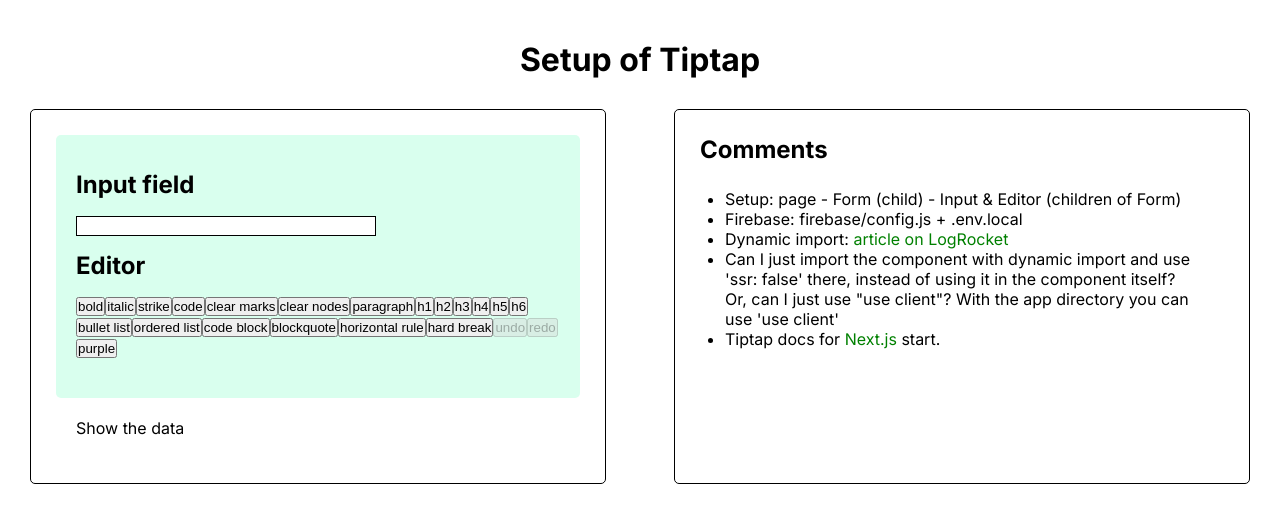
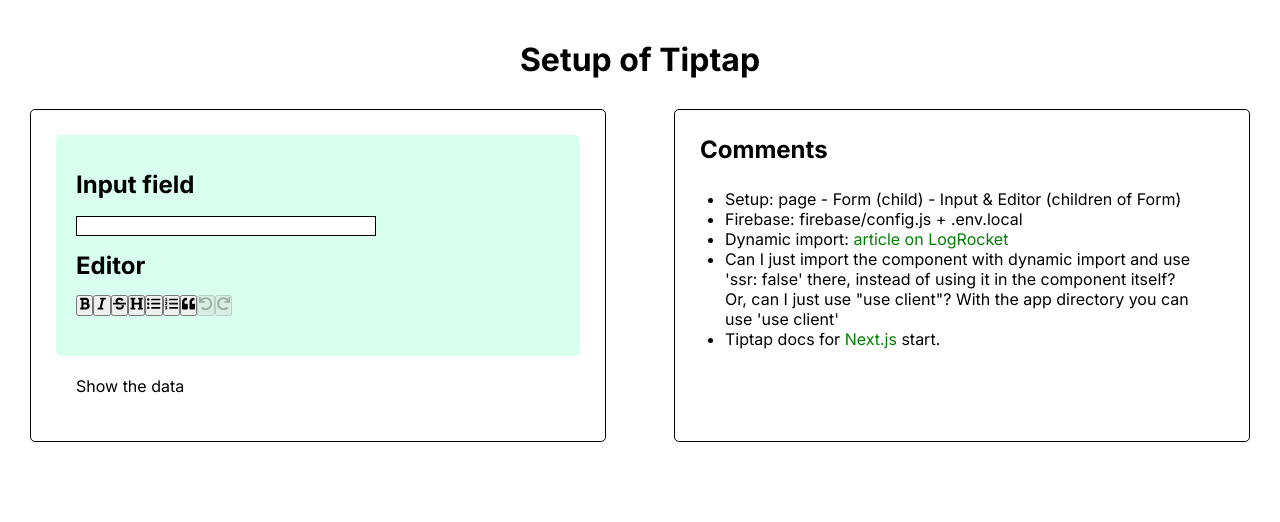
Before and after one commit to Christian-Mar/tiptap_firebase, a Next.js app: page / in a window 1280 px wide. Shown: the top 522 px of the page. Built offline with nearby package versions, Linux system fonts and the light colour scheme.

Commit message:
first styling editor

```diff
--- a/app/components/Editor.js
+++ b/app/components/Editor.js
@@ -5,7 +5,20 @@
 //import TextStyle from '@tiptap/extension-text-style';
 import { EditorContent, useEditor } from '@tiptap/react';
 import StarterKit from '@tiptap/starter-kit';
+import Underline from '@tiptap/extension-underline';
 import '../../styles/Editor.css';
+import {
+	FaBold,
+	FaItalic,
+	FaStrikethrough,
+	FaHeading,
+	FaListOl,
+	FaListUl,
+	FaQuoteLeft,
+	FaRedo,
+	FaUndo,
+	FaUnderline,
+} from 'react-icons/fa';
 
 const MenuBar = ({ editor }) => {
 	if (!editor) {
@@ -19,126 +32,57 @@
 				disabled={!editor.can().chain().focus().toggleBold().run()}
 				className={editor.isActive('bold') ? 'is-active' : ''}
 			>
-				bold
+				<FaBold />
 			</button>
 			<button
 				onClick={() => editor.chain().focus().toggleItalic().run()}
 				disabled={!editor.can().chain().focus().toggleItalic().run()}
 				className={editor.isActive('italic') ? 'is-active' : ''}
 			>
-				italic
+				<FaItalic />
 			</button>
 			<button
 				onClick={() => editor.chain().focus().toggleStrike().run()}
 				disabled={!editor.can().chain().focus().toggleStrike().run()}
 				className={editor.isActive('strike') ? 'is-active' : ''}
 			>
-				strike
-			</button>
-			<button
-				onClick={() => editor.chain().focus().toggleCode().run()}
-				disabled={!editor.can().chain().focus().toggleCode().run()}
-				className={editor.isActive('code') ? 'is-active' : ''}
-			>
-				code
-			</button>
-			<button onClick={() => editor.chain().focus().unsetAllMarks().run()}>
-				clear marks
-			</button>
-			<button onClick={() => editor.chain().focus().clearNodes().run()}>
-				clear nodes
-			</button>
-			<button
-				onClick={() => editor.chain().focus().setParagraph().run()}
-				className={editor.isActive('paragraph') ? 'is-active' : ''}
-			>
-				paragraph
+				<FaStrikethrough />
 			</button>
 			<button
 				onClick={() => editor.chain().focus().toggleHeading({ level: 1 }).run()}
 				className={editor.isActive('heading', { level: 1 }) ? 'is-active' : ''}
 			>
-				h1
-			</button>
-			<button
-				onClick={() => editor.chain().focus().toggleHeading({ level: 2 }).run()}
-				className={editor.isActive('heading', { level: 2 }) ? 'is-active' : ''}
-			>
-				h2
-			</button>
-			<button
-				onClick={() => editor.chain().focus().toggleHeading({ level: 3 }).run()}
-				className={editor.isActive('heading', { level: 3 }) ? 'is-active' : ''}
-			>
-				h3
-			</button>
-			<button
-				onClick={() => editor.chain().focus().toggleHeading({ level: 4 }).run()}
-				className={editor.isActive('heading', { level: 4 }) ? 'is-active' : ''}
-			>
-				h4
-			</button>
-			<button
-				onClick={() => editor.chain().focus().toggleHeading({ level: 5 }).run()}
-				className={editor.isActive('heading', { level: 5 }) ? 'is-active' : ''}
-			>
-				h5
-			</button>
-			<button
-				onClick={() => editor.chain().focus().toggleHeading({ level: 6 }).run()}
-				className={editor.isActive('heading', { level: 6 }) ? 'is-active' : ''}
-			>
-				h6
+				<FaHeading />
 			</button>
 			<button
 				onClick={() => editor.chain().focus().toggleBulletList().run()}
 				className={editor.isActive('bulletList') ? 'is-active' : ''}
 			>
-				bullet list
+				<FaListUl />
 			</button>
 			<button
 				onClick={() => editor.chain().focus().toggleOrderedList().run()}
 				className={editor.isActive('orderedList') ? 'is-active' : ''}
 			>
-				ordered list
-			</button>
-			<button
-				onClick={() => editor.chain().focus().toggleCodeBlock().run()}
-				className={editor.isActive('codeBlock') ? 'is-active' : ''}
-			>
-				code block
+				<FaListOl />
 			</button>
 			<button
 				onClick={() => editor.chain().focus().toggleBlockquote().run()}
 				className={editor.isActive('blockquote') ? 'is-active' : ''}
 			>
-				blockquote
-			</button>
-			<button onClick={() => editor.chain().focus().setHorizontalRule().run()}>
-				horizontal rule
-			</button>
-			<button onClick={() => editor.chain().focus().setHardBreak().run()}>
-				hard break
+				<FaQuoteLeft />
 			</button>
 			<button
 				onClick={() => editor.chain().focus().undo().run()}
 				disabled={!editor.can().chain().focus().undo().run()}
 			>
-				undo
+				<FaUndo />
 			</button>
 			<button
 				onClick={() => editor.chain().focus().redo().run()}
 				disabled={!editor.can().chain().focus().redo().run()}
 			>
-				redo
-			</button>
-			<button
-				onClick={() => editor.chain().focus().setColor('#958DF1').run()}
-				className={
-					editor.isActive('textStyle', { color: '#958DF1' }) ? 'is-active' : ''
-				}
-			>
-				purple
+				<FaRedo />
 			</button>
 		</>
 	);
@@ -147,18 +91,7 @@
 const Tiptap = () => {
 	const editor = useEditor({
 		extensions: [
-			//Color.configure({ types: [TextStyle.name, ListItem.name] }),
-			//TextStyle.configure({ types: [ListItem.name] }),
-			StarterKit.configure({
-				bulletList: {
-					keepMarks: true,
-					keepAttributes: false, // TODO : Making this as `false` becase marks are not preserved when I try to preserve attrs, awaiting a bit of help
-				},
-				orderedList: {
-					keepMarks: true,
-					keepAttributes: false, // TODO : Making this as `false` becase marks are not preserved when I try to preserve attrs, awaiting a bit of help
-				},
-			}),
+			StarterKit, Underline
 		],
 		content: ``,
 	});
```
